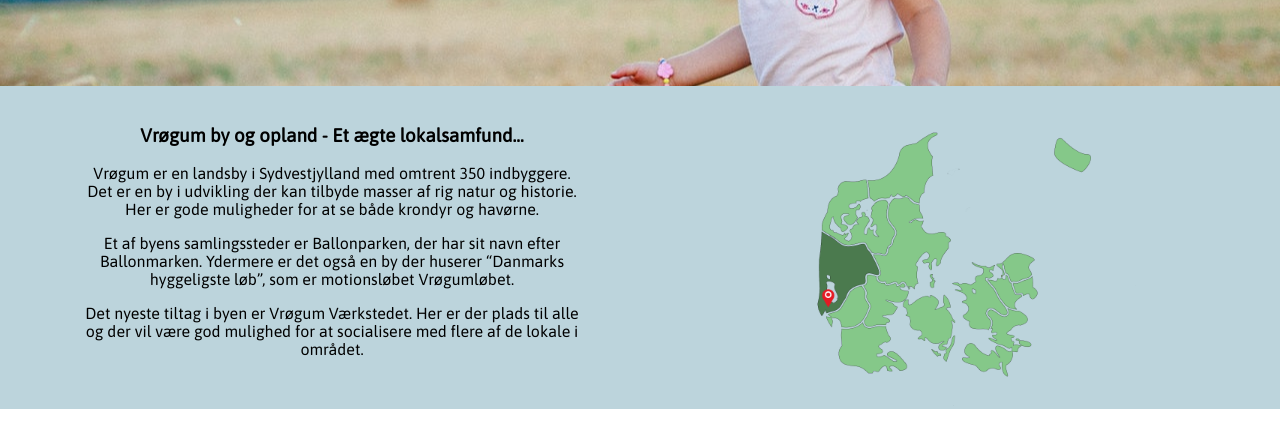
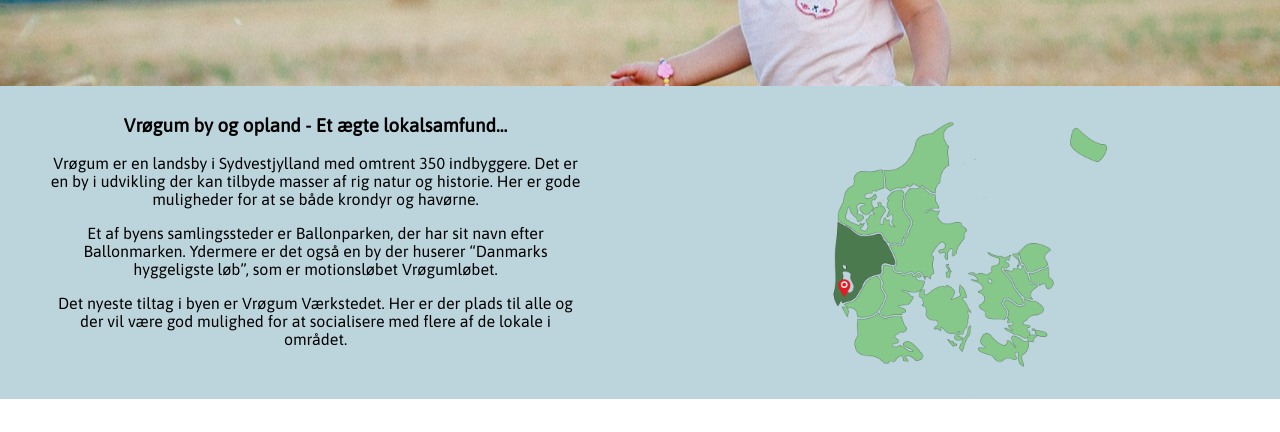
Before and after one commit to carolineham/vrogumby, a plain HTML site: page index.html in a window 1280 px wide. Shown: the part 364-796 px from the top of the page. Drawn offline with Linux system fonts and the light colour scheme; a web font is replaced by a local one.

Commit message:
Changed section height

```diff
--- a/style.css
+++ b/style.css
@@ -162,10 +162,11 @@ section.sec1 {
     max-width: 1200px;
     margin: 0 auto;
     text-align: center;
+    min-height: 250px;
 }
 
 .container-element {
-    padding: 20px 40px;
+    padding: 10px;
     position: relative;
 }
 
```
